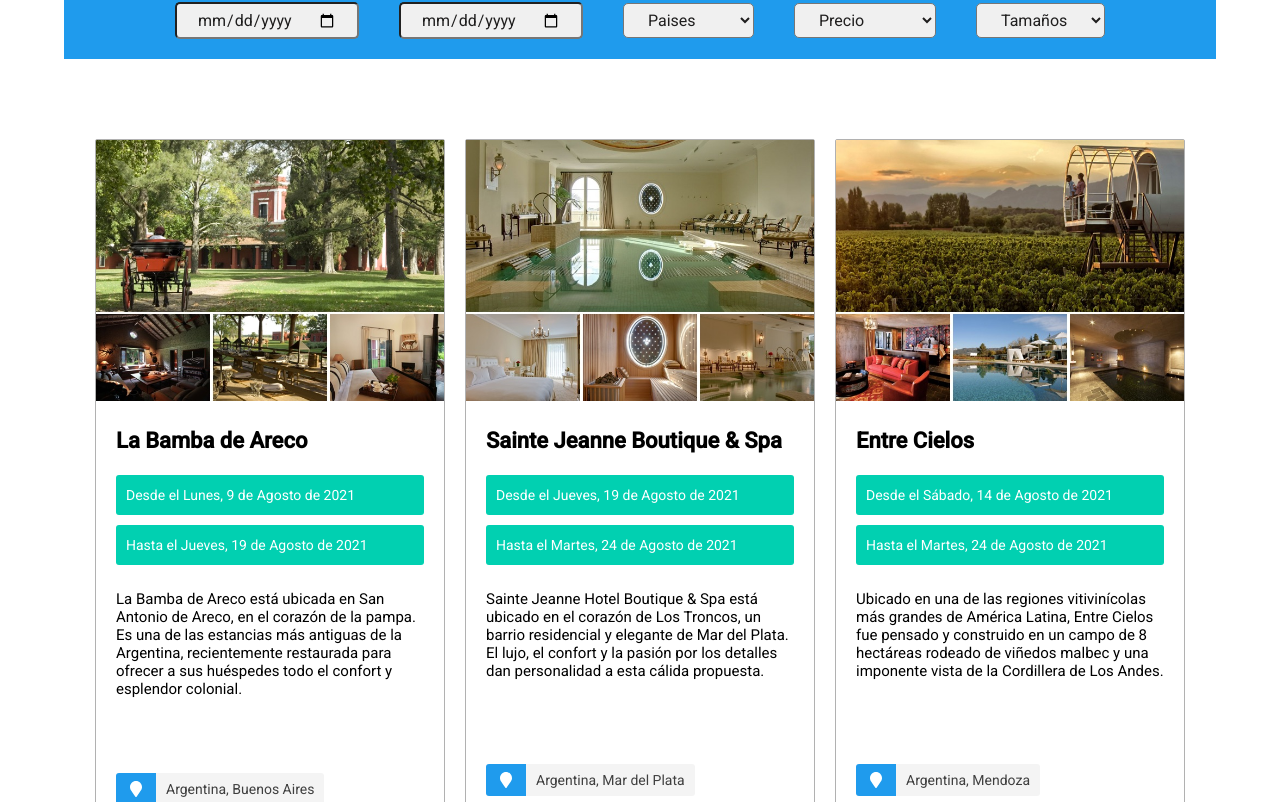
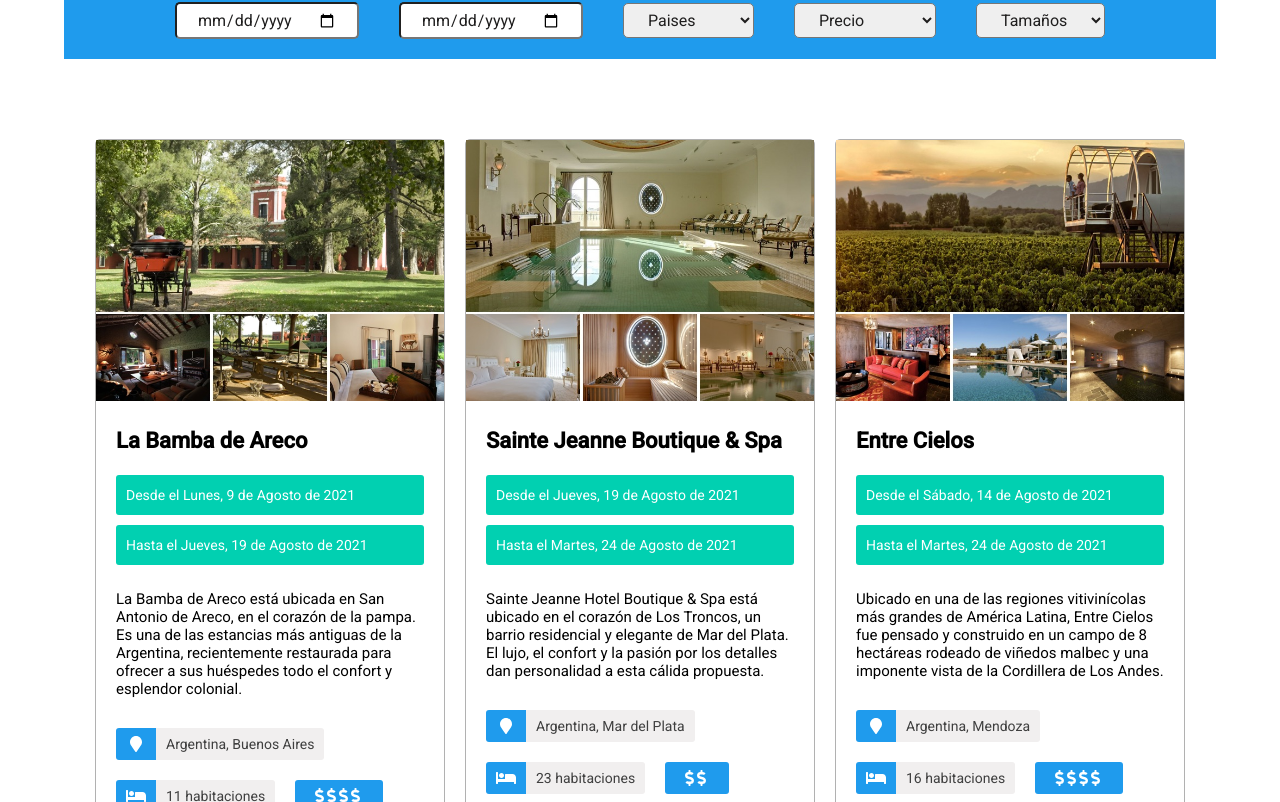
Before and after one commit to marioconti/reserva-hoteles-Mario-Conti, a React (Create React App) app: page / in a window 1280 px wide. Shown: the part 178-980 px from the top of the page. Built offline with nearby package versions, Linux system fonts and the light colour scheme.

Commit message:
se crea carpeta container que recibe los componentes de las secciones para liberar el App.jsx

```diff
--- a/src/App.jsx
+++ b/src/App.jsx
@@ -1,17 +1,12 @@
-import { React} from "react";
+import { React } from "react";
 import "./App.css";
-import { ListadoHoteles } from "./recursos/HotelInfo/HotelInfo";
-import { Header } from "./recursos/Header/Header";
-import { Filtros} from "./recursos/Filtros/Filtros";
-
+import { Container } from "./recursos/container/Container";
 function App() {
   // const [country, setCountry] = useState("");
 
   return (
     <div className="App">
-      <Header />
-      <Filtros />
-      <ListadoHoteles />
+      <Container />
     </div>
   );
 }
--- a/src/recursos/Filtros/Filtros.css
+++ b/src/recursos/Filtros/Filtros.css
@@ -20,7 +20,6 @@
   padding: 6px 20px;
   font-size: 16px;
   border-radius: 5px;
-  background-color: rgb(240, 240, 240);
   color: rgb(31, 30, 30);
 }
 /* =========================================================== */
--- a/src/recursos/HotelInfo/HotelInfo.css
+++ b/src/recursos/HotelInfo/HotelInfo.css
@@ -12,10 +12,10 @@
   display: flex;
   flex-direction: column;
   width: 350px;
-  height: 840px;
+  height: 820px;
   margin: 80px 10px;
   border: 1px rgb(177, 177, 177) solid;
-  border-radius: 2px;
+  border-radius: 5px;
 }
 /* =========================================================== */
 /* Imagenes */
@@ -60,7 +60,8 @@
 .rectangulos {
   display: flex;
   flex-wrap: wrap;
-  margin-top: auto;
+ align-items: center;
+ /* margin-top: auto; */
 }
 /* =========================================================== */
 /* Cada rectangulo con la info */
@@ -70,11 +71,6 @@
   display: flex;
   flex-wrap: wrap;
   margin-top: 20px;
-}
-/* =========================================================== */
-/* Div de habitaciones */
-.habitaciones {
-  margin-bottom: 20px;
 }
 /* =========================================================== */
 /* SVGs */
@@ -104,7 +100,7 @@
   font-size: 14px;
   border-top-right-radius: 3px;
   border-bottom-right-radius: 3px;
-  background-color: rgb(244, 244, 244);
+  background-color: rgb(241, 239, 239);
   color: rgb(63, 63, 63);
 }
 /* =========================================================== */
@@ -132,6 +128,7 @@
   color: white;
   border-top: 1px rgb(177, 177, 177) solid;
   background-color: rgb(1, 208, 177);
+  border-radius: 5px;
   font-size: 19px;
   cursor: pointer;
 }
--- a/src/recursos/HotelInfo/HotelInfo.jsx
+++ b/src/recursos/HotelInfo/HotelInfo.jsx
@@ -2,7 +2,7 @@
 import { hotelsData } from "../arrayhoteles";
 import "./HotelInfo.css";
 
-// Esta función es la que hara la instanciación dinámica de las card con HOTEL INFO
+// Esta función es la que realiza la instanciación dinámica de las card con HotelInfo
 // Componente
 export const ListadoHoteles = () => {
   let lista = hotelsData.map((e) => {
--- /dev/null
+++ b/src/recursos/container/Container.jsx
@@ -0,0 +1,16 @@
+import { React } from "react";
+import { ListadoHoteles } from "../HotelInfo/HotelInfo";
+import { Header } from "../Header/Header";
+import { Filtros } from "../Filtros/Filtros";
+
+export function Container() {
+  // const [country, setCountry] = useState("");
+
+  return (
+    <div className="App">
+      <Header />
+      <Filtros />
+      <ListadoHoteles />
+    </div>
+  );
+}
```
